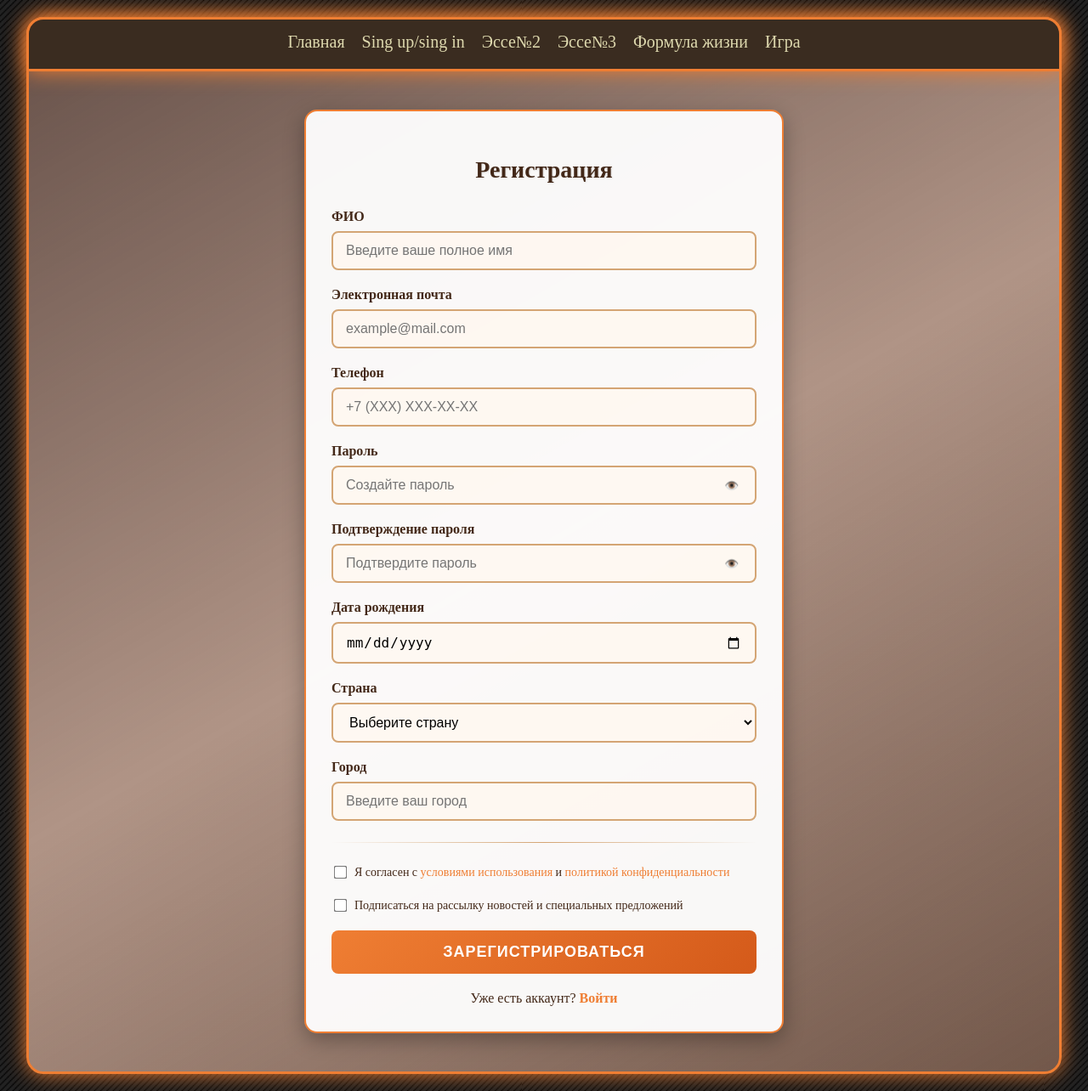
After one commit to darthlivesey/mendic, a Django app: template project_root/guide_app/templates/reg.html in a window 1280 px wide. The commit adds this page. Shown: the whole page at 85% size. Run offline with Django 5.2, Linux system fonts and the light colour scheme; the template is opened without the code that fills it, so the values that code supplies are empty.

Commit message:
AlcorUns

```diff
--- a/project_root/guide_app/static/main.css
+++ b/project_root/guide_app/static/main.css
@@ -2,7 +2,6 @@ body {
     font-family: 'Times New Roman';
     position: relative;
     background: url('bg.png');
-    /* background-size: 50% 100%; */
     color: #181818;
     margin: 0;
     padding: 0;
@@ -15,11 +14,10 @@ body {
   z-index: 1;
   background: linear-gradient(-30deg, oklch(from #432818 0.2 c h / 0.45), transparent,oklch(from #432818 0.1 c h / 0.45)),
     linear-gradient(to bottom, oklch(68.805% 0.03927 48.054), oklch(68.805% 0.03927 48.054));
-  /* background: rgb(108, 97, 87); */
   border-radius: 20px 20px 20px 20px;
-  width: 75%;
+  width: 90%;
   min-height: 100vh;
-  margin: 0 auto;
+  margin: 20px auto; /* Добавил отступ сверху */
   padding: 0 30px;
   border: 3px solid #ef7e33;
   box-shadow: 0 0 25px oklch(from #ef7e33 l c h);
@@ -30,13 +28,16 @@ body {
   left: 0;
 }
 header {
-  width: 75%;
-  border-radius: 0px 0px 20px 20px;
+  width: 100%; /* Изменил на 100% чтобы занимал всю ширину wrapper */
+  border-radius: 20px 20px 0px 0px; /* Закругление только сверху */
   border-bottom: 3px solid #ef7e33;
-  /* border:  solid #ef7e33; */
-  box-shadow: 0 0 025px oklch(from #ef7e33 l c h);
+  border-top: 3px solid #ef7e33; /* Добавил границу сверху */
+  border-left: 3px solid #ef7e33; /* Добавил границы по бокам */
+  border-right: 3px solid #ef7e33;
+  box-shadow: 0 0 25px oklch(from #ef7e33 l c h);
   background: #3a2c20;
   padding: 15px 30px;
+  margin-top: -3px; /* Компенсируем границу */
 }
 .container {
   margin: 0 auto;
@@ -46,19 +47,31 @@ header {
   flex-direction: column;
 }
 .content {
-  width: 90%;
+  width: 100%;
   padding: 15px;
   height: 100%;
+  display: flex;
+  flex-direction: column;
+  align-items: center;
+  flex: 1; /* Добавлено: растягивает контент на всю доступную высоту */
 }
 .nav ul {
   list-style: none;
   display: flex;
   gap: 20px;
+  justify-content: center; /* Центрируем навигацию */
+  margin: 0;
+  padding: 0;
 }
 .nav a {
   color: rgb(222, 217, 174);
   text-decoration: none;
   font-size: 20px;
+  transition: color 0.3s ease;
+}
+.nav a:hover {
+  color: #ef7e33;
+  text-decoration: none;
 }
 ul {
     list-style-type: none;
@@ -81,3 +94,23 @@ img{
   width: 300px;
   height: 400px;
 }
+
+/* Стили для карты */
+#map {
+  border: 1px solid #ccc;
+  border-radius: 10px;
+  overflow: hidden;
+  box-shadow: 0 4px 8px rgba(0,0,0,0.1);
+  width: 100%;
+  height: 100%; /* Изменено: растягивается на всю высоту родителя */
+  min-height: 400px; /* Минимальная высота */
+  flex: 1; /* Добавлено: карта занимает все доступное пространство */
+}
+
+/* Дополнительный контейнер для лучшего контроля */
+.map-container {
+  width: 100%;
+  height: 100%;
+  flex: 1;
+  display: flex;
+}
--- /dev/null
+++ b/project_root/guide_app/static/reg.css
@@ -0,0 +1,173 @@
+.registration-container {
+    width: 100%;
+    max-width: 500px;
+    margin: 30px auto;
+    padding: 30px;
+    background: rgba(255, 255, 255, 0.95);
+    border-radius: 15px;
+    box-shadow: 0 8px 25px rgba(0, 0, 0, 0.3);
+    border: 2px solid #ef7e33;
+}
+
+.registration-title {
+    text-align: center;
+    color: #432818;
+    font-size: 28px;
+    margin-bottom: 30px;
+    font-weight: bold;
+    text-shadow: 1px 1px 2px rgba(0, 0, 0, 0.1);
+}
+
+.form-group {
+    margin-bottom: 20px;
+}
+
+.form-label {
+    display: block;
+    margin-bottom: 8px;
+    color: #432818;
+    font-weight: bold;
+    font-size: 16px;
+}
+
+.form-input {
+    width: 100%;
+    padding: 12px 15px;
+    border: 2px solid #d4a574;
+    border-radius: 8px;
+    font-size: 16px;
+    background: rgba(255, 248, 240, 0.8);
+    transition: all 0.3s ease;
+    box-sizing: border-box;
+}
+
+.form-input:focus {
+    outline: none;
+    border-color: #ef7e33;
+    background: white;
+    box-shadow: 0 0 8px rgba(239, 126, 51, 0.3);
+}
+
+.form-select {
+    width: 100%;
+    padding: 12px 15px;
+    border: 2px solid #d4a574;
+    border-radius: 8px;
+    font-size: 16px;
+    background: rgba(255, 248, 240, 0.8);
+    cursor: pointer;
+    transition: all 0.3s ease;
+}
+
+.form-select:focus {
+    outline: none;
+    border-color: #ef7e33;
+    background: white;
+    box-shadow: 0 0 8px rgba(239, 126, 51, 0.3);
+}
+
+.checkbox-group {
+    display: flex;
+    align-items: center;
+    margin-bottom: 20px;
+}
+
+.checkbox-input {
+    margin-right: 10px;
+    transform: scale(1.2);
+}
+
+.checkbox-label {
+    color: #432818;
+    font-size: 14px;
+}
+
+.checkbox-label a {
+    color: #ef7e33;
+    text-decoration: none;
+}
+
+.checkbox-label a:hover {
+    text-decoration: underline;
+}
+
+.submit-btn {
+    width: 100%;
+    padding: 15px;
+    background: linear-gradient(135deg, #ef7e33, #d45a1a);
+    color: white;
+    border: none;
+    border-radius: 8px;
+    font-size: 18px;
+    font-weight: bold;
+    cursor: pointer;
+    transition: all 0.3s ease;
+    text-transform: uppercase;
+    letter-spacing: 1px;
+}
+
+.submit-btn:hover {
+    background: linear-gradient(135deg, #d45a1a, #b34715);
+    transform: translateY(-2px);
+    box-shadow: 0 5px 15px rgba(239, 126, 51, 0.4);
+}
+
+.submit-btn:active {
+    transform: translateY(0);
+}
+
+.form-divider {
+    height: 1px;
+    background: linear-gradient(to right, transparent, #d4a574, transparent);
+    margin: 25px 0;
+}
+
+.login-link {
+    text-align: center;
+    margin-top: 20px;
+    color: #432818;
+}
+
+.login-link a {
+    color: #ef7e33;
+    text-decoration: none;
+    font-weight: bold;
+}
+
+.login-link a:hover {
+    text-decoration: underline;
+}
+
+.input-with-icon {
+    position: relative;
+}
+
+.input-icon {
+    position: absolute;
+    right: 15px;
+    top: 50%;
+    transform: translateY(-50%);
+    color: #d4a574;
+}
+
+.password-toggle {
+    background: none;
+    border: none;
+    color: #d4a574;
+    cursor: pointer;
+    position: absolute;
+    right: 15px;
+    top: 50%;
+    transform: translateY(-50%);
+}
+
+@media (max-width: 600px) {
+    .registration-container {
+        margin: 20px;
+        padding: 20px;
+    }
+
+    .registration-title {
+        font-size: 24px;
+    }
+}
--- /dev/null
+++ b/project_root/guide_app/templates/reg.html
@@ -0,0 +1,141 @@
+{% load static %}
+<!DOCTYPE html>
+<html lang="ru">
+<head>
+    <meta charset="UTF-8">
+    <title>Регистрация - mentulaDictatura</title>
+    <link rel="stylesheet" href="{% static 'main.css' %}">
+    <link rel="stylesheet" href="{% static 'reg.css' %}">
+</head>
+<body>
+    <div class="wrapper">
+        <header>
+            <div class="container">
+                <nav class="nav">
+                    <ul>
+                        <li><a href="{% url 'mendic' %}">Главная</a></li>
+                        <li><a href="{% url 'registration' %}">Sing up/sing in</a></li>
+                        <li><a href="essay2.html">Эссе№2</a></li>
+                        <li><a href="essay3.html">Эссе№3</a></li>
+                        <li><a href="formule1.html">Формула жизни</a></li>
+                        <li><a href="game.html">Игра</a></li>
+                    </ul>
+                </nav>
+            </div>
+        </header>
+
+        <div class="content">
+            <div class="registration-container">
+                <h2 class="registration-title">Регистрация</h2>
+
+                <form id="registrationForm">
+                    <div class="form-group">
+                        <label class="form-label" for="fullName">ФИО</label>
+                        <input type="text" id="fullName" class="form-input" placeholder="Введите ваше полное имя" required>
+                    </div>
+
+                    <div class="form-group">
+                        <label class="form-label" for="email">Электронная почта</label>
+                        <input type="email" id="email" class="form-input" placeholder="example@mail.com" required>
+                    </div>
+
+                    <div class="form-group">
+                        <label class="form-label" for="phone">Телефон</label>
+                        <input type="tel" id="phone" class="form-input" placeholder="+7 (XXX) XXX-XX-XX" required>
+                    </div>
+
+                    <div class="form-group">
+                        <label class="form-label" for="password">Пароль</label>
+                        <div class="input-with-icon">
+                            <input type="password" id="password" class="form-input" placeholder="Создайте пароль" required>
+                            <button type="button" class="password-toggle" onclick="togglePassword('password')">👁️</button>
+                        </div>
+                    </div>
+
+                    <div class="form-group">
+                        <label class="form-label" for="confirmPassword">Подтверждение пароля</label>
+                        <div class="input-with-icon">
+                            <input type="password" id="confirmPassword" class="form-input" placeholder="Подтвердите пароль" required>
+                            <button type="button" class="password-toggle" onclick="togglePassword('confirmPassword')">👁️</button>
+                        </div>
+                    </div>
+
+                    <div class="form-group">
+                        <label class="form-label" for="birthDate">Дата рождения</label>
+                        <input type="date" id="birthDate" class="form-input" required>
+                    </div>
+
+                    <div class="form-group">
+                        <label class="form-label" for="country">Страна</label>
+                        <select id="country" class="form-select" required>
+                            <option value="" disabled selected>Выберите страну</option>
+                            <option value="ru">Россия</option>
+                            <option value="by">Беларусь</option>
+                            <option value="kz">Казахстан</option>
+                            <option value="ua">Украина</option>
+                            <option value="other">Другая</option>
+                        </select>
+                    </div>
+
+                    <div class="form-group">
+                        <label class="form-label" for="city">Город</label>
+                        <input type="text" id="city" class="form-input" placeholder="Введите ваш город" required>
+                    </div>
+
+                    <div class="form-divider"></div>
+
+                    <div class="checkbox-group">
+                        <input type="checkbox" id="agreeTerms" class="checkbox-input" required>
+                        <label for="agreeTerms" class="checkbox-label">
+                            Я согласен с <a href="#">условиями использования</a> и <a href="#">политикой конфиденциальности</a>
+                        </label>
+                    </div>
+
+                    <div class="checkbox-group">
+                        <input type="checkbox" id="newsletter" class="checkbox-input">
+                        <label for="newsletter" class="checkbox-label">
+                            Подписаться на рассылку новостей и специальных предложений
+                        </label>
+                    </div>
+
+                    <button type="submit" class="submit-btn">Зарегистрироваться</button>
+
+                    <div class="login-link">
+                        Уже есть аккаунт? <a href="#">Войти</a>
+                    </div>
+                </form>
+            </div>
+        </div>
+    </div>
+
+    <script>
+        function togglePassword(inputId) {
+            const input = document.getElementById(inputId);
+            const type = input.getAttribute('type') === 'password' ? 'text' : 'password';
+            input.setAttribute('type', type);
+        }
+
+        document.getElementById('registrationForm').addEventListener('submit', function(e) {
+            e.preventDefault();
+
+            const password = document.getElementById('password').value;
+            const confirmPassword = document.getElementById('confirmPassword').value;
+
+            if (password !== confirmPassword) {
+                alert('Пароли не совпадают!');
+                return;
+            }
+
+            // Здесь обычно отправка данных на сервер
+            alert('Регистрация успешно завершена!');
+            this.reset();
+        });
+
+        // Маска для телефона
+        document.getElementById('phone').addEventListener('input', function(e) {
+            let x = e.target.value.replace(/\D/g, '').match(/(\d{0,1})(\d{0,3})(\d{0,3})(\d{0,2})(\d{0,2})/);
+            e.target.value = '+7' + (x[2] ? ' (' + x[2] : '') + (x[3] ? ') ' + x[3] : '') + (x[4] ? '-' + x[4] : '') + (x[5] ? '-' + x[5] : '');
+        });
+    </script>
+</body>
+</html>
```
Also changed, not shown: project_root/guide_app/templates/main.html (+7 -11 lines).
